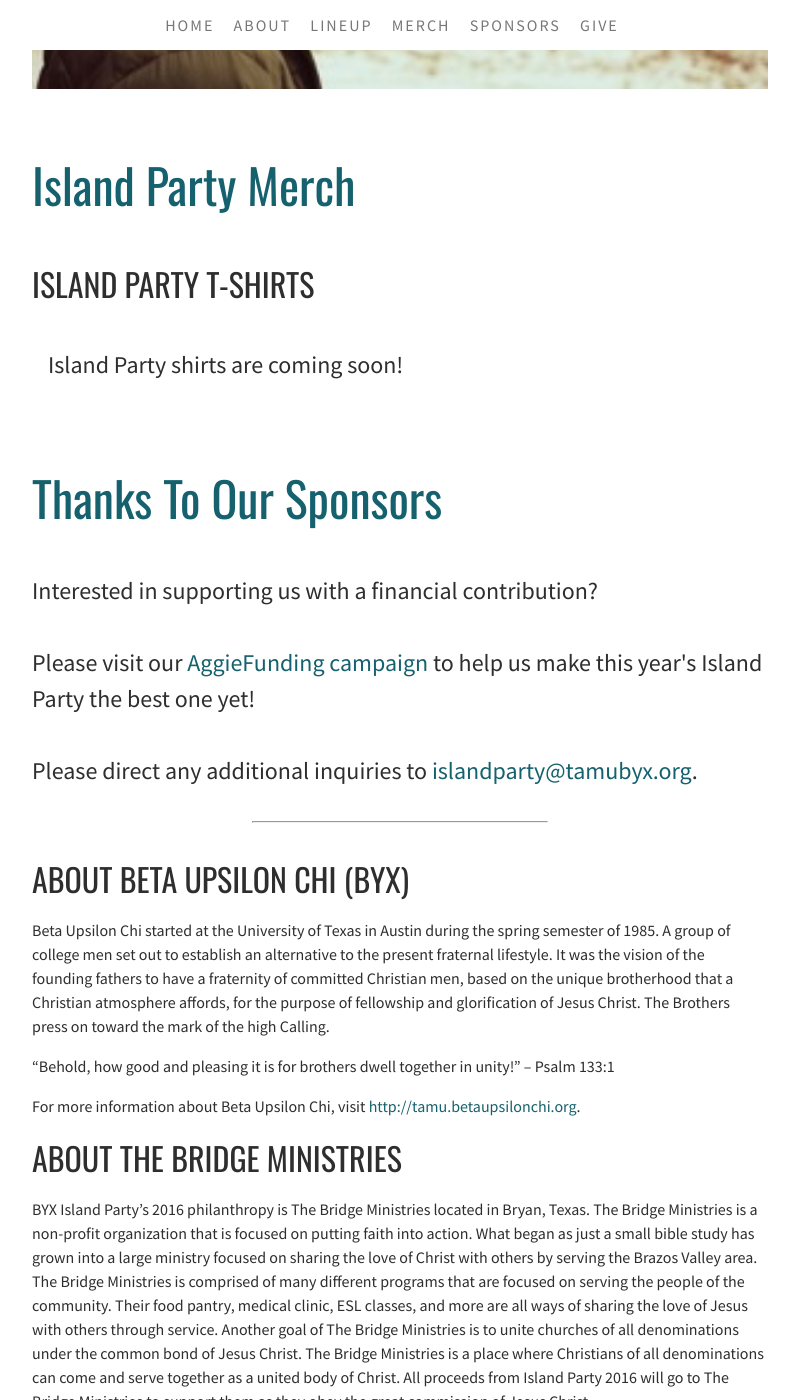
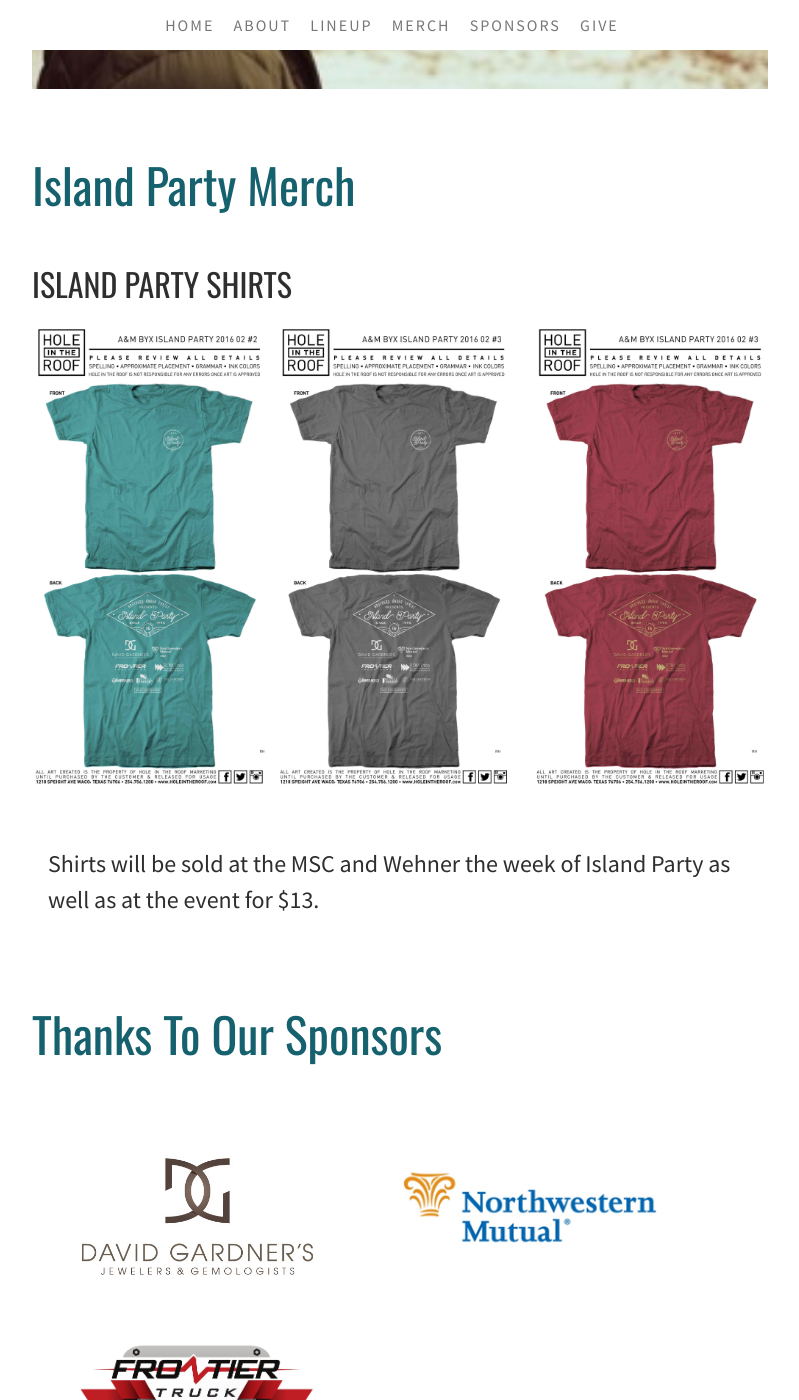
Before and after one commit to mgyarmathy/aggieislandparty.com, a Jekyll site: the page built from index.html, in a window 1280 px wide and 1400 px high, scrolled down 3903 px. Shown: the whole window, without its empty margins (240-1039 px from the left). Built offline with Jekyll 4.4.1, drawn with Linux system fonts in a browser that asks for light colours; nearby versions of some CDN libraries; library files that are not in the unit come from our copies; the list of posts is cut into pages by our own code.

Commit message:
added 2016 sponsor logos and shirts

```diff
--- a/index.html
+++ b/index.html
@@ -58,7 +58,8 @@
   </section>
   <section id="merch">
     <h2>Island Party Merch<!-- <button onclick="window.location.href='http://mkt.com/aggieislandparty'">order online</button> --></h2>
-    <h3>Island Party T-shirts</h3>
+    <h3>Island Party Shirts</h3>
+    <img src = "/img/shirts2016.jpg"/>
     <!-- <button class="mobile-only" onclick="window.location.href='http://mkt.com/aggieislandparty'">order online</button>
     <a href="/img/ipshirts-small.png"><img class="mobile-only" style="margin-top: 20px; margin-bottom:-20px;" src="/img/ipshirts-small.png" /></a>
   </div>
@@ -68,7 +69,7 @@
 <script src="https://cdn.sq-api.com/market/embed.js" charset="utf-8"></script> -->
 <div class="single-column">
     <p>
-      Island Party shirts are coming soon!
+      Shirts will be sold at the MSC and Wehner the week of Island Party as well as at the event for $13.
     </p>
     <!-- <p>
       Island Party t-shirts will also be sold on April 22nd during the event.
@@ -76,11 +77,14 @@
   </section>
   <section id="sponsors">
     <h2>Thanks To Our Sponsors</h2>
-    <!-- <img class="sponsor-img" src="/img/blue-bell-logo.jpg" />
     <img class="sponsor-img" src="/img/david_gardners.jpg" />
-    <a href="http://lorenhsiao.com"><img class="sponsor-img" src="/img/nw_mutual.jpg" /></a>
+    <img class="sponsor-img" src="/img/northwestern.jpeg" />
+    <img class="sponsor-img" src="/img/frontier.jpg" />
     <img class="sponsor-img" src="/img/rdm.png" />
-    <img class="sponsor-img" src="/img/millis.png" /> -->
+    <img class="sponsor-img" src="/img/brazosmonthly.jpeg" />
+    <img class="sponsor-img" src="/img/barracks.jpg" />
+    <img class="sponsor-img" src="/img/junction.jpg" />
+    <img class="sponsor-img" style = "width: 20%; margin: 2% 12%;" src="/img/holeintheroof.jpeg" />
     <!-- <p><em>
       Special Thanks To: Beth Guerra, Linda Sloan, Rebecca Rowlett, Joanne Lanz, Scott Lanz, Pam Huggins, Steve Knowles, Trey Pederson, Audrey Pederson, Dana Gottsberger, Lee Thomas, Paul Hinds, Joseph Cestari, Patsy Crum, Lee Thomas, and Grant Daniels Photography
     </em></p> -->
```
Also changed, not shown: img/barracks.jpg (added), img/brazosmonthly.jpeg (added), img/frontier.jpg (added), img/holeintheroof.jpeg (added), img/junction.jpg (added), img/northwestern.jpeg (added), img/shirts2016.jpg (added).
